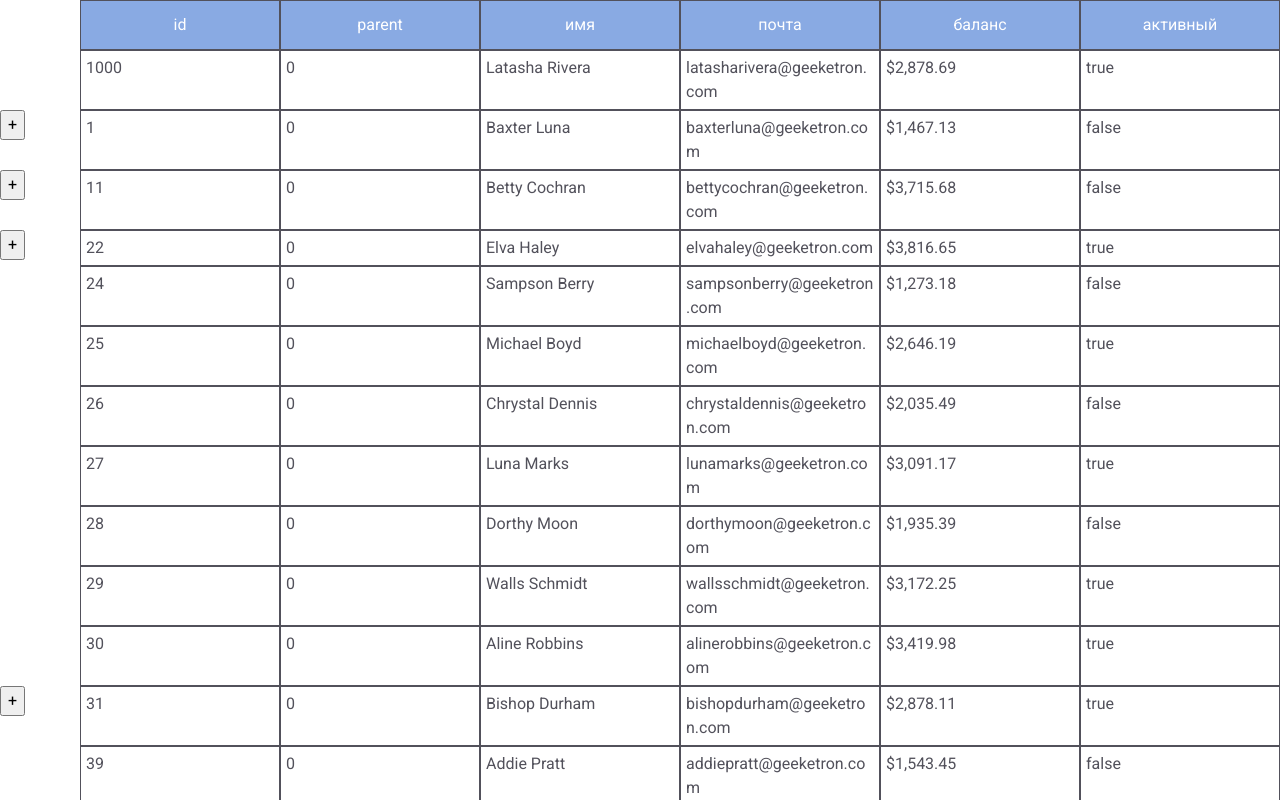
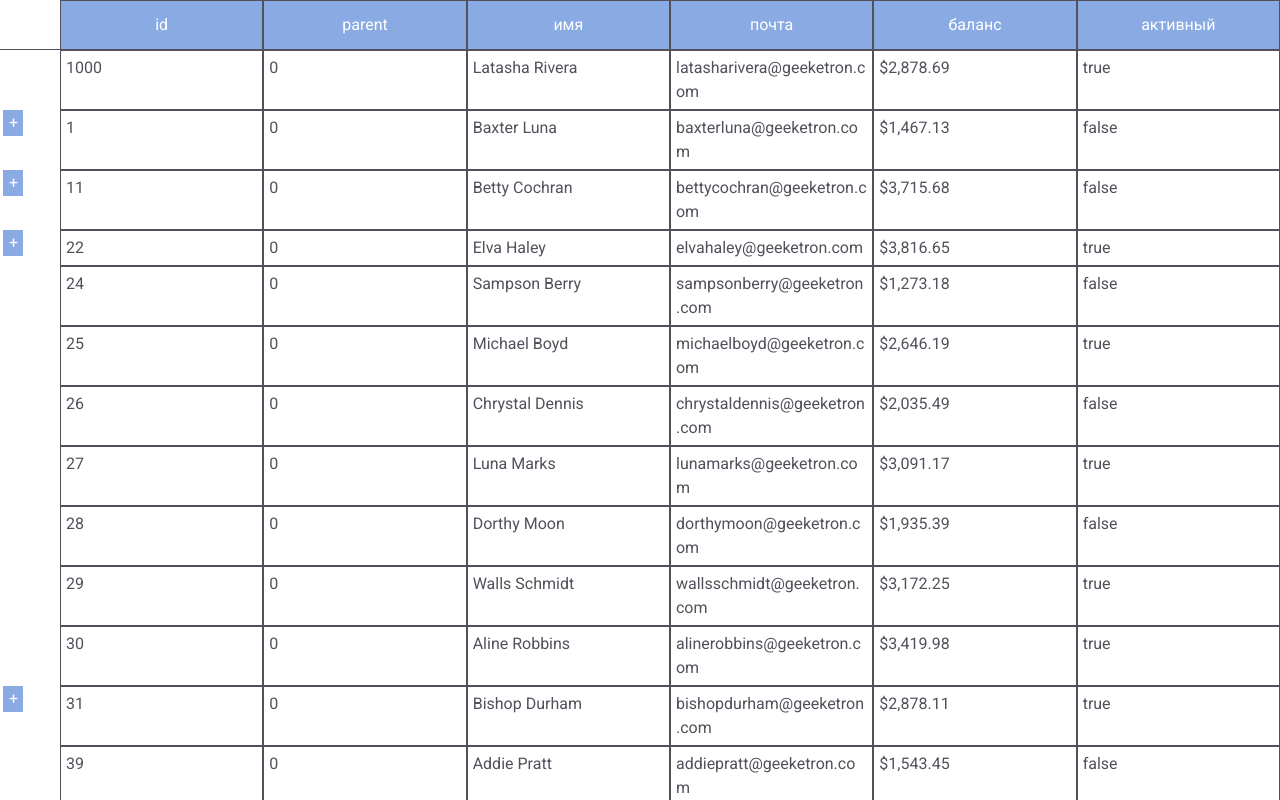
Before and after one commit to NenadoPL1Z/fsd-table-app, a React (Vite) app: page / in a window 1280 px wide. Shown: the top 800 px of the page. Built offline with nearby package versions, Linux system fonts and the light colour scheme.

Commit message:
update: table

```diff
--- a/src/app/styles/virables/table.scss
+++ b/src/app/styles/virables/table.scss
@@ -1,4 +1,4 @@
 :root {
-  --table-aside: 80px;
+  --table-aside: 60px;
   --table-itme-min-width: 100px;
 }
--- /dev/null
+++ b/src/feature/main/ui/MainAside/MainAside.module.scss
@@ -0,0 +1,17 @@
+.button {
+  width: 20px;
+
+  background-color: var(--primary-color);
+  color: var(--white-color);
+
+  border: 0;
+  cursor: pointer;
+
+  transition: .2s all linear;
+
+  @media (hover: hover) {
+    &:hover {
+      background-color: var(--secondary-color);
+    }
+  }
+}
--- a/src/feature/main/ui/MainAside/MainAside.tsx
+++ b/src/feature/main/ui/MainAside/MainAside.tsx
@@ -1,4 +1,5 @@
 import { memo, useMemo } from "react";
+import styles from "./MainAside.module.scss";
 
 interface MainAsideProps {
   isOpen: boolean;
@@ -10,7 +11,9 @@ const Component = ({ isOpen, handleToggle }: MainAsideProps) => {
 
   return (
     <div>
-      <button onClick={handleToggle}>{buttonText}</button>
+      <button className={styles.button} onClick={handleToggle}>
+        {buttonText}
+      </button>
     </div>
   );
 };
--- a/src/feature/main/ui/MainRow/MainRow.module.scss
+++ b/src/feature/main/ui/MainRow/MainRow.module.scss
@@ -8,4 +8,5 @@
 
 .aside {
   width: var(--table-aside);
+  padding-left: 3px;
 }
--- a/src/feature/main/ui/MainRow/MainRow.tsx
+++ b/src/feature/main/ui/MainRow/MainRow.tsx
@@ -19,7 +19,9 @@ const Component = (props: MainRowProps) => {
         </div>
         <MainLine {...props} />
       </div>
-      {isDisplayChildren && <MainRows rows={children as TableArr} />}
+      {isDisplayChildren && (
+        <MainRows nested={props.nested + 1} rows={children as TableArr} />
+      )}
     </div>
   );
 };
--- a/src/feature/main/ui/MainRow/types.ts
+++ b/src/feature/main/ui/MainRow/types.ts
@@ -1,3 +1,3 @@
 import { TableLine } from "@/shared/model";
 
-export type MainRowProps = TableLine;
+export type MainRowProps = TableLine & { nested: number };
--- a/src/feature/main/ui/MainRows/MainRows.tsx
+++ b/src/feature/main/ui/MainRows/MainRows.tsx
@@ -4,13 +4,14 @@ import { MainRow } from "@/feature/main";
 
 interface MainRows {
   rows: TableArr;
+  nested: number;
 }
 
-const Component = ({ rows }: MainRows) => {
+const Component = ({ rows, nested }: MainRows) => {
   return (
     <>
       {rows.map((row) => (
-        <MainRow key={row.id} {...row} />
+        <MainRow key={row.id} nested={nested} {...row} />
       ))}
     </>
   );
--- a/src/widget/header/ui/Header/Header.module.scss
+++ b/src/widget/header/ui/Header/Header.module.scss
@@ -7,4 +7,5 @@
 .aside {
   width: var(--table-aside);
   background-color: var(--white-color);
+  border-bottom: 1px solid var(--secondary-color);
 }
--- a/src/widget/main/ui/Main/Main.tsx
+++ b/src/widget/main/ui/Main/Main.tsx
@@ -6,7 +6,7 @@ import styles from "./Main.module.scss";
 const Component = ({ rows }: MainProps) => {
   return (
     <main className={styles.root}>
-      <MainRows rows={rows} />
+      <MainRows nested={0} rows={rows} />
     </main>
   );
 };
```
